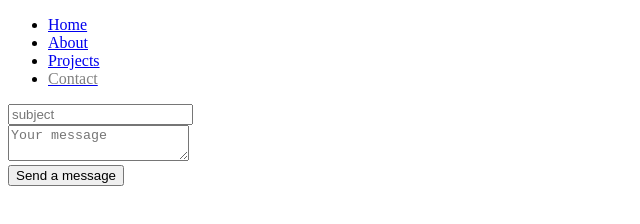
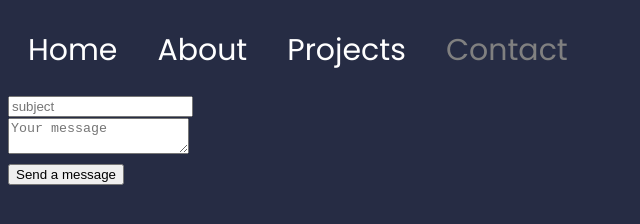
Before and after one commit to Blaster-E9/Portfolio, a plain HTML site: page contact.html in a window 1280 px wide. Shown: the whole page, without its empty margins (0-640 px from the left). Drawn offline with Linux system fonts and the light colour scheme; the site is published under a folder, as on GitHub Pages, so addresses that start at the root find nothing.

Commit message:
Removed "/Portfolio" on stylesheet href

```diff
--- a/contact.html
+++ b/contact.html
@@ -9,7 +9,7 @@
     <link rel="preconnect" href="https://fonts.gstatic.com" crossorigin>
     <link href="https://fonts.googleapis.com/css2?family=Poppins:ital,wght@0,100;0,200;0,300;0,400;0,500;0,600;0,700;0,800;0,900;1,100;1,200;1,300;1,400;1,500;1,600;1,700;1,800;1,900&display=swap" rel="stylesheet">
 
-    <link rel="stylesheet" href="/Portfolio/style.css">
+    <link rel="stylesheet" href="style.css">
 </head>
 <nav id="navbar">
     <ul>
```
Also changed, not shown: about.html (+1 -1 lines), index.html (+1 -1 lines), projects.html (+1 -1 lines).
